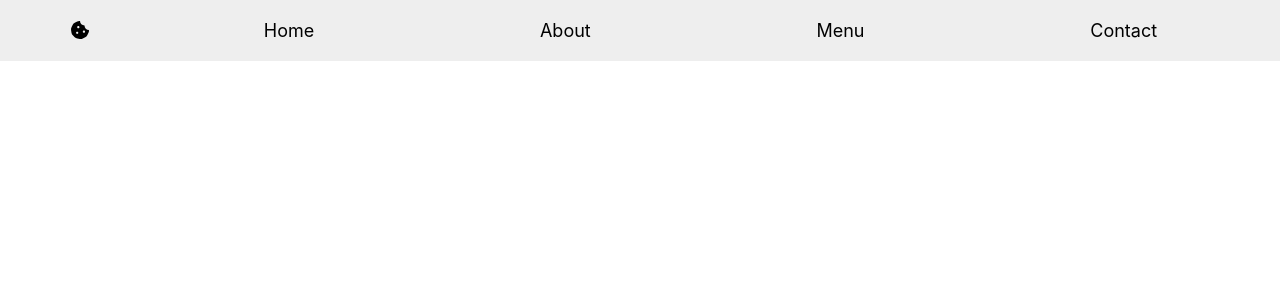
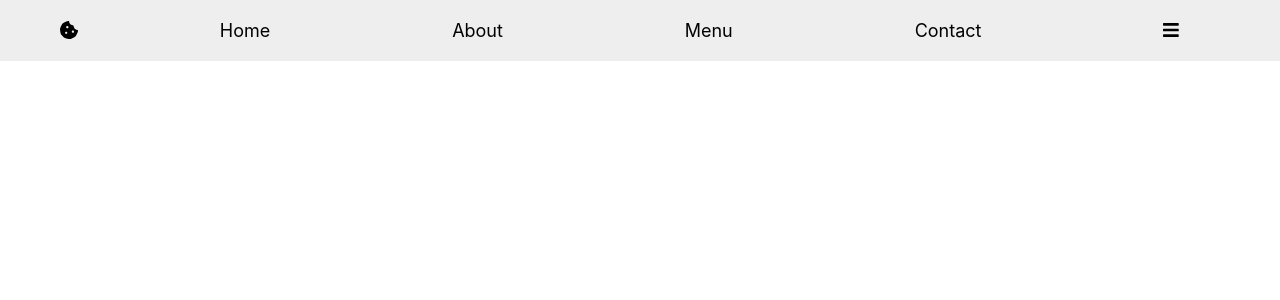
Before and after one commit to holdenout/responsive-menu-practice, a React (Create React App) app: page / in a window 1280 px wide. Shown: the top 300 px of the page. Built offline with nearby package versions, Linux system fonts and the light colour scheme.

Commit message:
Add bars icon

```diff
--- a/src/Navbar.css
+++ b/src/Navbar.css
@@ -13,6 +13,6 @@
   padding: 10px;
 }
 
-.icon {
+.logo {
   flex-grow: 1;
 }
--- a/src/Navbar.jsx
+++ b/src/Navbar.jsx
@@ -1,15 +1,18 @@
 import {FontAwesomeIcon} from '@fortawesome/react-fontawesome';
-import {faCookieBite} from '@fortawesome/free-solid-svg-icons';
+import {faCookieBite, faBars} from '@fortawesome/free-solid-svg-icons';
 import './Navbar.css';
 
 export const Navbar = () => {
   return (
     <nav className="nav-container">
-      <div className="nav-item icon"><FontAwesomeIcon icon={faCookieBite} /></div>
-      <div className="nav-item">Home</div>
-      <div className="nav-item">About</div>
-      <div className="nav-item">Menu</div>
-      <div className="nav-item">Contact</div>
+      <div className="nav-item logo"><FontAwesomeIcon icon={faCookieBite} /></div>
+      <div className="nav-item" role="button">Home</div>
+      <div className="nav-item" role="button">About</div>
+      <div className="nav-item" role="button">Menu</div>
+      <div className="nav-item" role="button">Contact</div>
+      <div className="nav-item burger" role="button">
+        <FontAwesomeIcon icon={faBars} />
+      </div>
     </nav>
   );
 };
```
